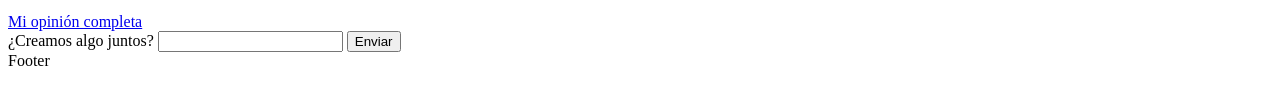
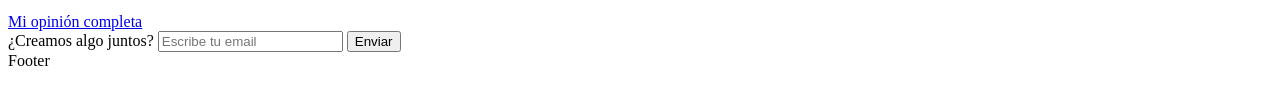
Before and after one commit to JoseCrz/workshop-portfolio, a plain HTML site: page index.html in a window 1280 px wide. Shown: the part 687-792 px from the top of the page. Drawn offline with Linux system fonts and the light colour scheme.

Commit message:
Modified form input tag

```diff
--- a/index.html
+++ b/index.html
@@ -44,7 +44,7 @@
     <section>
         <form action="">
             <label for="email">¿Creamos algo juntos?</label>
-            <input type="text" id="email" name="email">
+            <input type="email" id="email" name="email" placeholder="Escribe tu email">
             <input type="submit" value="Enviar" name="" id="">
         </form>
     </section>
```
